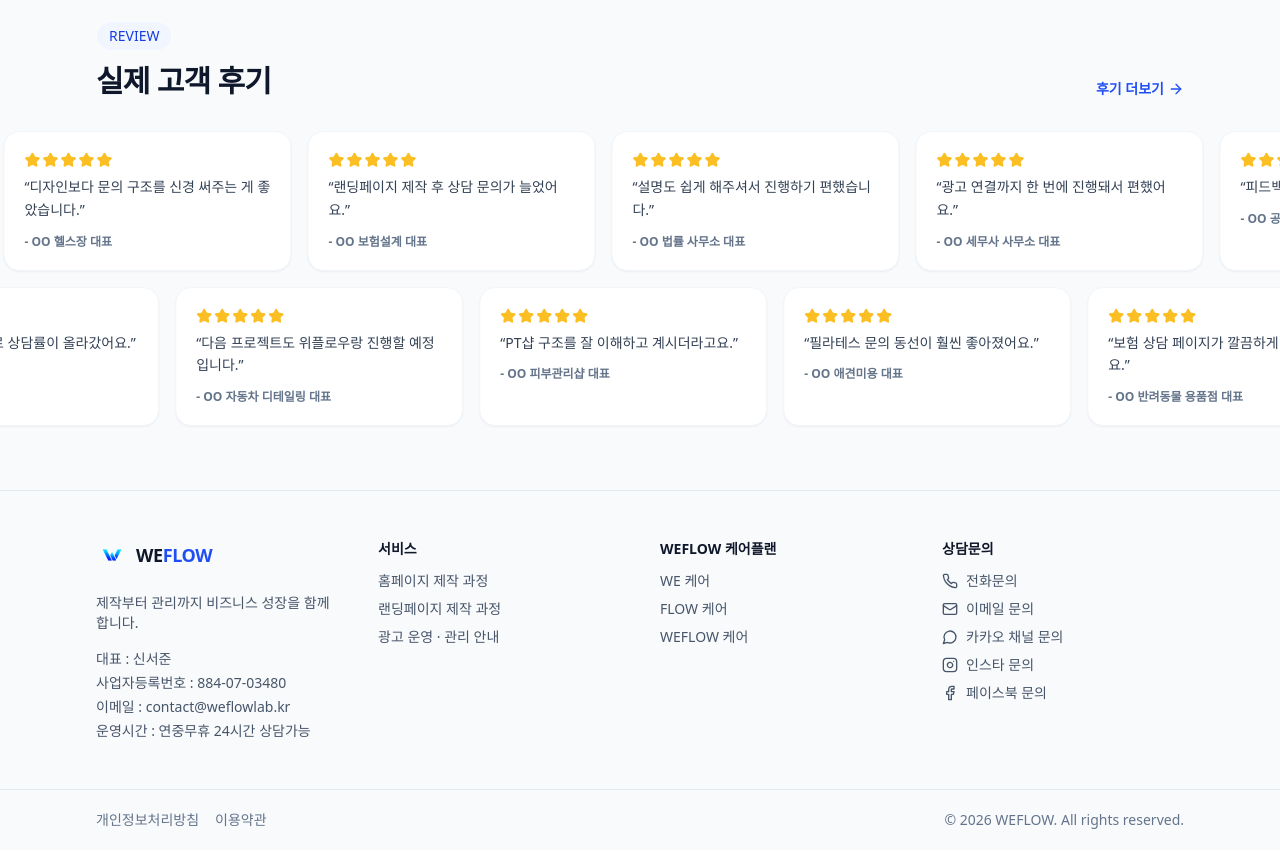
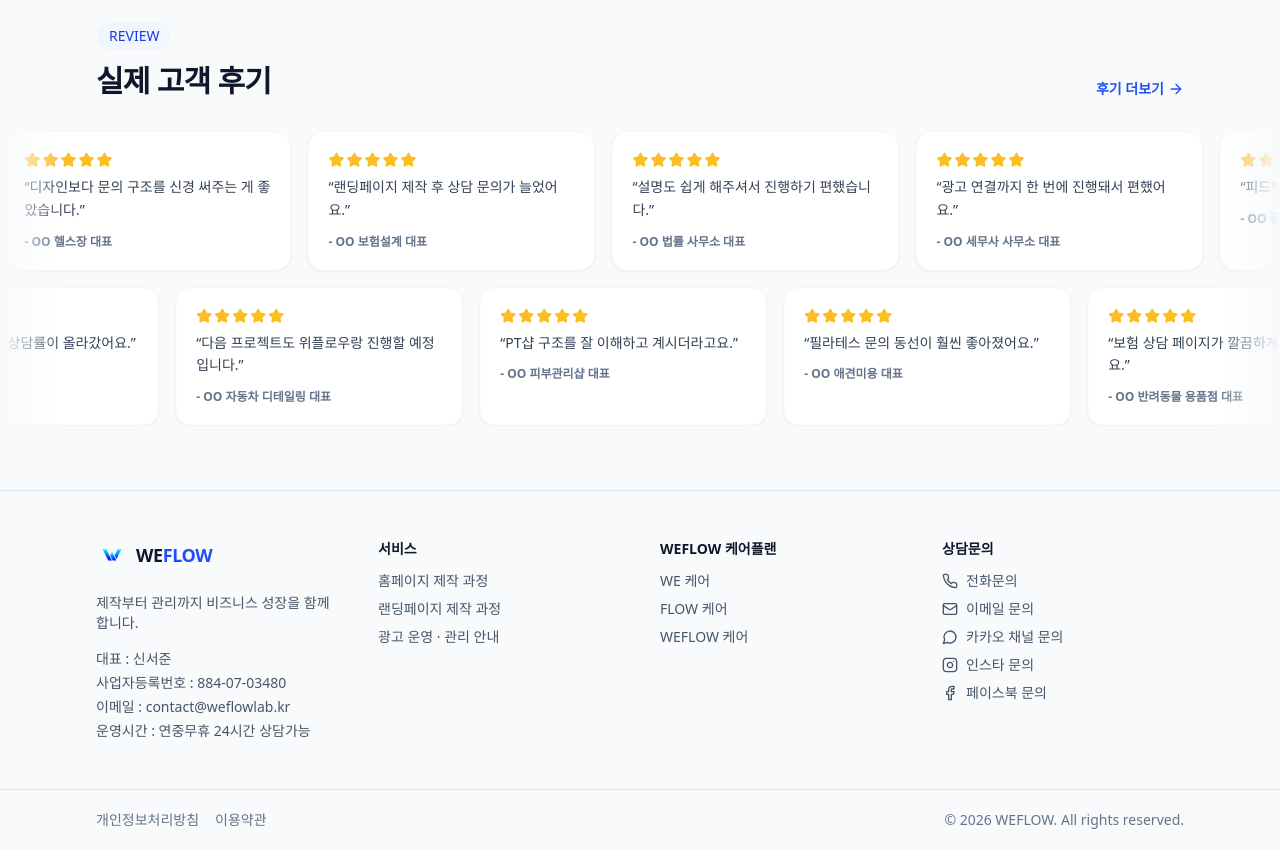
Before and after one commit to zaewc/weflow, a Next.js app: page / in a window 1280 px wide. Shown: the part 2840-3707 px from the top of the page. Built offline with nearby package versions, Linux system fonts and the light colour scheme; a web font is replaced by a local one.

Commit message:
feat(ui): add edge fade mask to reviews marquee

```diff
--- a/src/components/ReviewMarquee.tsx
+++ b/src/components/ReviewMarquee.tsx
@@ -39,7 +39,7 @@ export default function ReviewMarquee() {
         </Link>
       </div>
 
-      <div className="space-y-4">
+      <div className="space-y-4 [mask-image:linear-gradient(to_right,transparent,black_5%,black_95%,transparent)] [-webkit-mask-image:linear-gradient(to_right,transparent,black_5%,black_95%,transparent)]">
         <div className="flex w-max animate-marquee">
           {[...rowA, ...rowA].map((r, i) => (
             <Card key={`a-${i}`} review={r} />
```
